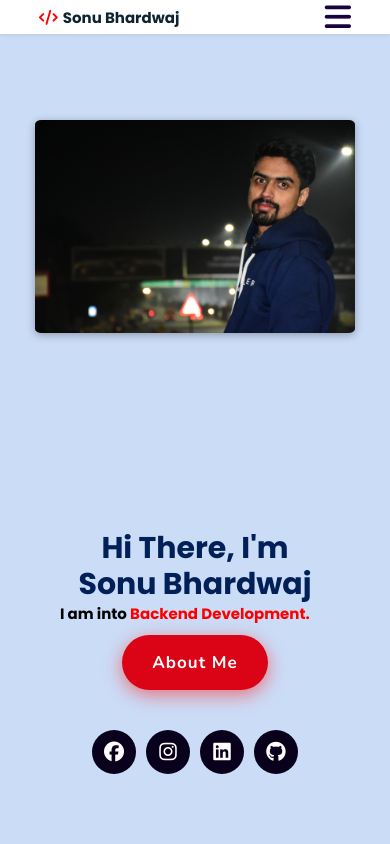
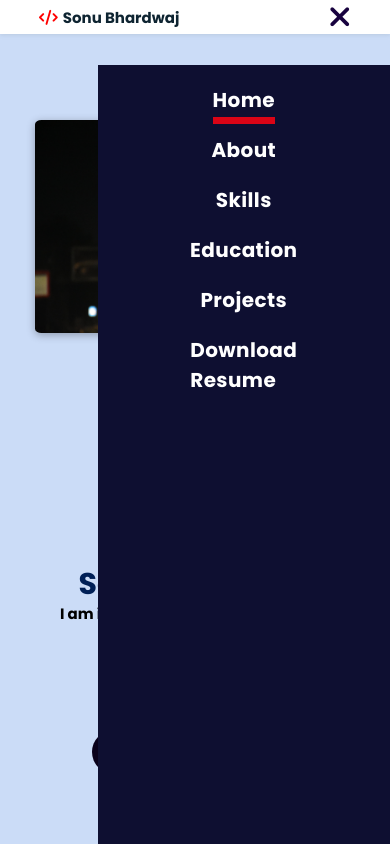
Before and after one commit to sonu-bhardwaj/Portfolio, a plain HTML site: page index.html in a window 390 px wide. Both pictures are taken after a click on the element 337 px from the left and 17 px from the top of the page. Shown: the top 844 px of the page. Drawn offline with nearby package versions, Linux system fonts and the light colour scheme.

Commit message:
Hamburger Icon js updated

```diff
--- a/assets/js/script.js
+++ b/assets/js/script.js
@@ -1,3 +1,25 @@
+// hamburger button logic start
+
+  // Wait until the DOM is fully loaded
+  document.addEventListener('DOMContentLoaded', function () {
+    const menu = document.getElementById('menu');
+    const navbar = document.querySelector('.navbar');
+
+    menu.addEventListener('click', function () {
+      // Toggle the class to show or hide the navbar
+      navbar.classList.toggle('active');
+
+      // Toggle the icon between bars and times (optional)
+      menu.classList.toggle('fa-bars');
+      menu.classList.toggle('fa-times');
+    });
+  });
+
+
+
+
+
+
  // Typing effect for hero section
 var typeEffect = document.getElementById("typing"); // typing should be in quotes
 var typed = new Typed(typeEffect, {
```
Also changed, not shown: index.html (+2 -2 lines).
